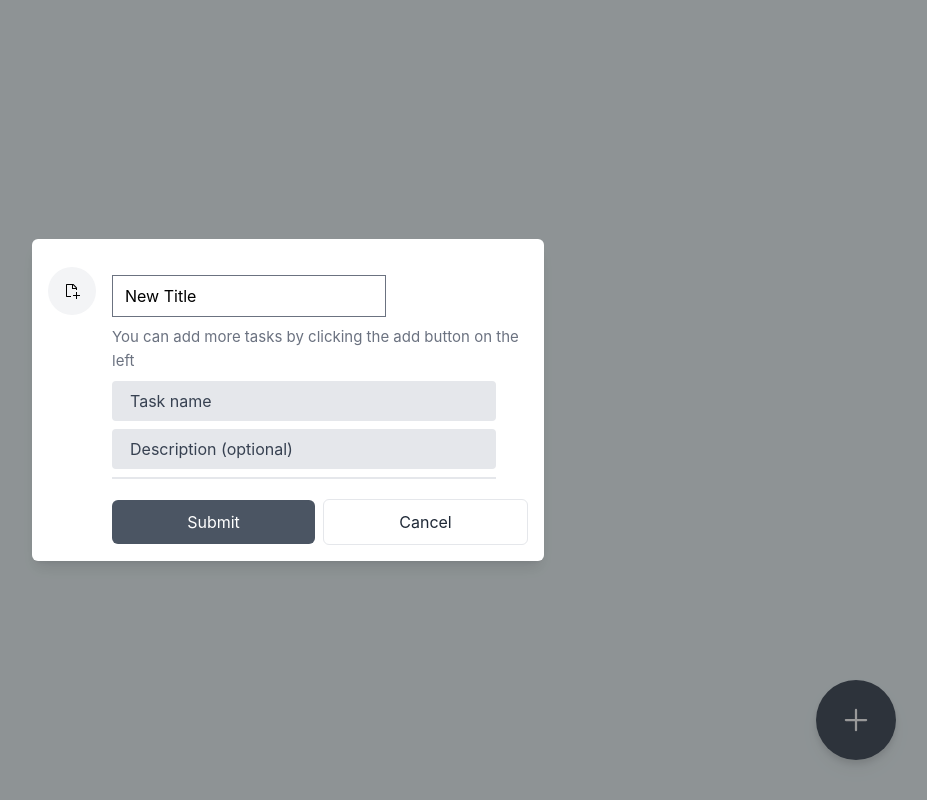
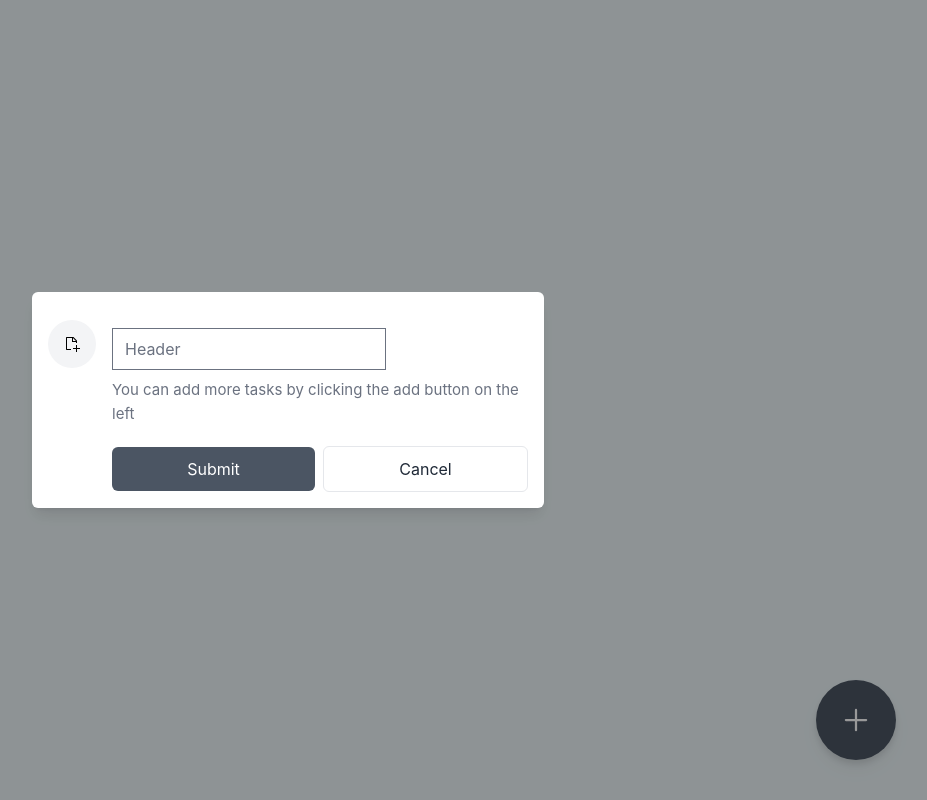
Before and after one commit to giangvubinhng/stickies, a Next.js app: page /stickies in a window 1280 px wide. Both pictures are taken after a click on the button "Add Note". Shown: the whole page, without its empty margins (352-1279 px from the left). Built offline with nearby package versions, Linux system fonts and the light colour scheme.

Commit message:
added and delete local working

```diff
--- a/components/AddCardModal.tsx
+++ b/components/AddCardModal.tsx
@@ -2,12 +2,85 @@ import type { NextPage } from 'next';
 import { useState } from 'react';
 import { VscNewFile } from 'react-icons/vsc'
 
+import { useCardStore } from '../app/stores'
+import { ICard, ISingleList } from '../interfaces/ICard'
+
 interface props {
   setShowModal: (show: boolean) => void;
 }
+interface ITaskInput {
+  title: string;
+  description?: string;
+}
+interface ICardInput {
+  header: string;
+  list: ITaskInput[]
+}
+
+
 const AddCardModal: NextPage<props> = ({ setShowModal }) => {
-  const newTaskObj = { taskName: 'Task name', taskDesc: 'Description (optional)' }
-  const [list, setList] = useState([newTaskObj])
+
+  const cardList = useCardStore((state) => state.cards)
+  const addCardToStore = useCardStore((state) => state.addCardLocal)
+
+  const [task, setTask] = useState<ICardInput>({ header: '', list: new Array() })
+
+  const handleAddTask = () => {
+    task.list.push({ title: '', description: '' })
+    setTask({ ...task })
+  }
+
+  const handleInputChange = (e: React.ChangeEvent<HTMLInputElement>) => {
+    const target = e.target as HTMLInputElement
+    if (target.name === "header") {
+      setTask({ ...task, header: target.value })
+    }
+    else if (target.name == "title") {
+      const key = (target.parentNode as HTMLElement).getAttribute("data-key")
+      if (key) {
+        task.list[parseInt(key)].title = target.value
+        setTask({ ...task })
+      }
+    }
+    else if (target.name == "description") {
+      const key = (target.parentNode as HTMLElement).getAttribute("data-key")
+      if (key) {
+        task.list[parseInt(key)].description = target.value
+        setTask({ ...task })
+      }
+    }
+
+  }
+
+  const handleSubmit = () => {
+
+    const newCardId = (cardList.length + 1).toString()
+    const mappedCard: ICard = { id: newCardId, list: [] };
+    const tempCard = task
+
+    const cardListWithId: ISingleList[] = tempCard.list.map((e: ITaskInput, i: number) => {
+      const anObj: ISingleList = {
+        id: i.toString(),
+        card_id: newCardId,
+        title: e.title,
+        description: e.description
+      }
+      return anObj
+
+    })
+
+    mappedCard.header = tempCard.header;
+    mappedCard.list = cardListWithId
+    addCardToStore(mappedCard)
+
+    setTask({ header: '', list: new Array() })
+    setShowModal(false)
+  }
+
+  const handleCancel = () => {
+    setTask({ header: '', list: new Array() })
+    setShowModal(false)
+  }
   return (
     <>
       <div className="fixed inset-0 z-10 overflow-y-auto">
@@ -19,32 +92,32 @@ const AddCardModal: NextPage<props> = ({ setShowModal }) => {
           <div className="relative w-full max-w-lg p-4 mx-auto bg-white rounded-md shadow-lg">
             <div className="mt-3 sm:flex">
               <div className="flex items-center justify-center flex-none w-12 h-12 mx-auto bg-gray-100 rounded-full">
-                <button onClick={() => setList([...list, newTaskObj])}>
+                <button onClick={handleAddTask}>
                   <VscNewFile />
                 </button>
               </div>
               <div className="mt-2 text-center sm:ml-4 sm:text-left">
-                <input type={"text"} value="New Title" />
+                <input type={"text"} name="header" value={task.header} onChange={handleInputChange} placeholder="Header" />
                 <p className="mt-2 text-[15px] leading-relaxed text-gray-500">
                   You can add more tasks by clicking the add button on the left
                 </p>
-                {list.map((elem, ind) => {
-                  return (<div className="w-full max-w-sm border-b-2 mt-2" key={ind}>
-                    <input className="bg-gray-200 appearance-none border-2 border-gray-200 rounded w-full py-2 px-4 text-gray-700 leading-tight focus:outline-none focus:bg-white focus:border-purple-500 mb-2" id="inline-full-name" type="text" value={elem.taskName} />
-                    <input className="bg-gray-200 appearance-none border-2 border-gray-200 rounded w-full py-2 px-4 text-gray-700 leading-tight focus:outline-none focus:bg-white focus:border-purple-500 mb-2" id="inline-full-name" type="text" value={elem.taskDesc} />
+                {task.list.map((elem: any, ind: number) => {
+                  return (<div className="w-full max-w-sm border-b-2 mt-2" key={ind} data-key={ind}>
+                    <input className="bg-gray-200 appearance-none border-2 border-gray-200 rounded w-full py-2 px-4 text-gray-700 leading-tight focus:outline-none focus:bg-white focus:border-purple-500 mb-2" id={"title" + ind} name="title" type="text" value={elem.title} onChange={handleInputChange} placeholder="Task Name" />
+                    <input className="bg-gray-200 appearance-none border-2 border-gray-200 rounded w-full py-2 px-4 text-gray-700 leading-tight focus:outline-none focus:bg-white focus:border-purple-500 mb-2" id={"description" + ind} type="text" name="description" value={elem.description} onChange={handleInputChange} placeholder="Description (optional)" />
                   </div>)
 
                 })}
                 <div className="items-center gap-2 mt-3 sm:flex">
                   <button
                     className="w-full mt-2 p-2.5 flex-1 text-white bg-gray-600 rounded-md outline-none ring-offset-2 ring-red-600 focus:ring-2"
-                    onClick={() => setShowModal(false)}
+                    onClick={handleSubmit}
                   >
                     Submit
                   </button>
                   <button
                     className="w-full mt-2 p-2.5 flex-1 text-gray-800 rounded-md outline-none border ring-offset-2 ring-indigo-600 focus:ring-2"
-                    onClick={() => setShowModal(false)}
+                    onClick={handleCancel}
                   >
                     Cancel
                   </button>
--- a/components/Card.tsx
+++ b/components/Card.tsx
@@ -1,5 +1,4 @@
 import type { NextPage } from 'next';
-import { useCallback } from 'react';
 import SingleList from './SingleList';
 import { ICard } from '../interfaces/ICard';
 import { useCardStore } from '../app/stores';
@@ -10,8 +9,7 @@ interface props {
 }
 const Card: NextPage<props> = ({ card }) => {
 
-  const handleCardDelete = useCallback(useCardStore((state) => state.deleteCardLocal), [])
-  const handleAddTask = useCallback(useCardStore((state) => state.addTaskToCard), [])
+  const handleCardDelete = useCardStore((state) => state.deleteCardLocal)
 
   return (
     <div className="p-4 w-full max-w-md bg-white rounded-lg border shadow-md sm:p-8 dark:bg-gray-800 dark:border-gray-700">
@@ -21,7 +19,6 @@ const Card: NextPage<props> = ({ card }) => {
             {card.header}
           </h5>
           <CardDropDownMenu
-            handleAddTask={() => handleAddTask(card.id)}
             handleDeleteCard={() => handleCardDelete(parseInt(card.id))} />
         </>
       </div>
--- a/components/CardDropDown.tsx
+++ b/components/CardDropDown.tsx
@@ -5,7 +5,6 @@ import DropDown from './DropDown';
 
 interface props {
 
-  handleAddTask: () => void;
   handleDeleteCard: () => void;
 
 }
@@ -15,7 +14,7 @@ const CardDropDownMenu: NextPage<props> = (props) => {
       const edit: IDropDownMenuItem =
       {
         type: 'button',
-        action: props.handleAddTask,
+        action: () => { console.log("edit") },
         value: "Edit"
       }
       const deleteFunc: IDropDownMenuItem =
@@ -26,7 +25,7 @@ const CardDropDownMenu: NextPage<props> = (props) => {
       };
 
       const list1: IDropDownMenuItem[] = [
-       edit
+        edit
       ]
       const list2: IDropDownMenuItem[] = [
         deleteFunc
--- a/services/cards.service.ts
+++ b/services/cards.service.ts
@@ -27,9 +27,10 @@ function addEmptyCardLocal(): ICard[] {
 }
 function deleteCardLocal(id: number): ICard[] {
   const cards = getCardLocal();
-  if (id > -1) { // only splice array when item is found
-    cards.splice(id, 1); // 2nd parameter means remove one item only
-    for (let i = id; i < cards.length; i++) {
+  if (id > 0) { // only splice array when item is found
+    const index = id - 1;
+    cards.splice(index, 1); // 2nd parameter means remove one item only
+    for (let i = index; i < cards.length; i++) {
       cards[i].id = (parseInt(cards[i].id) - 1).toString()
     }
   }
```
